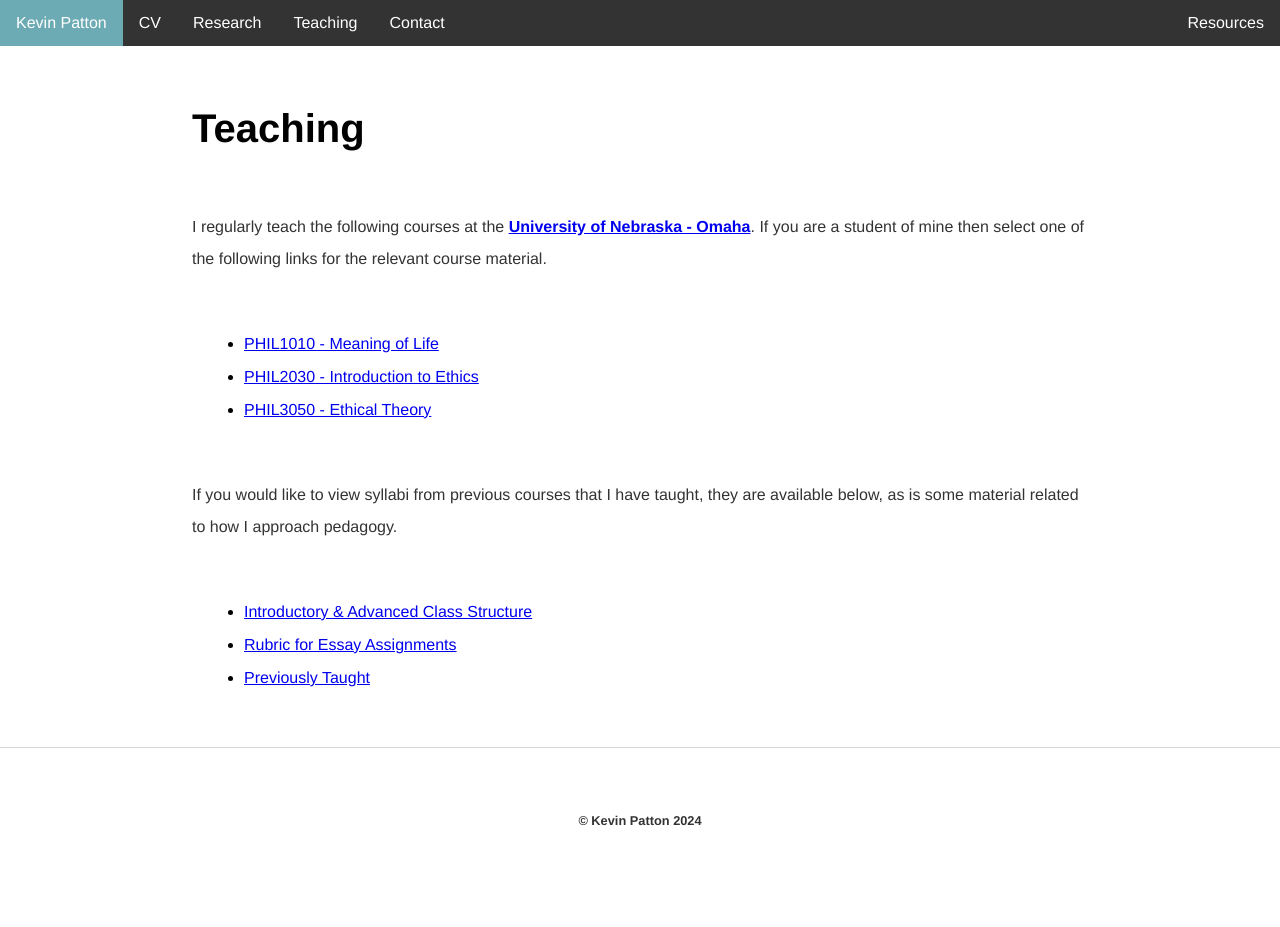
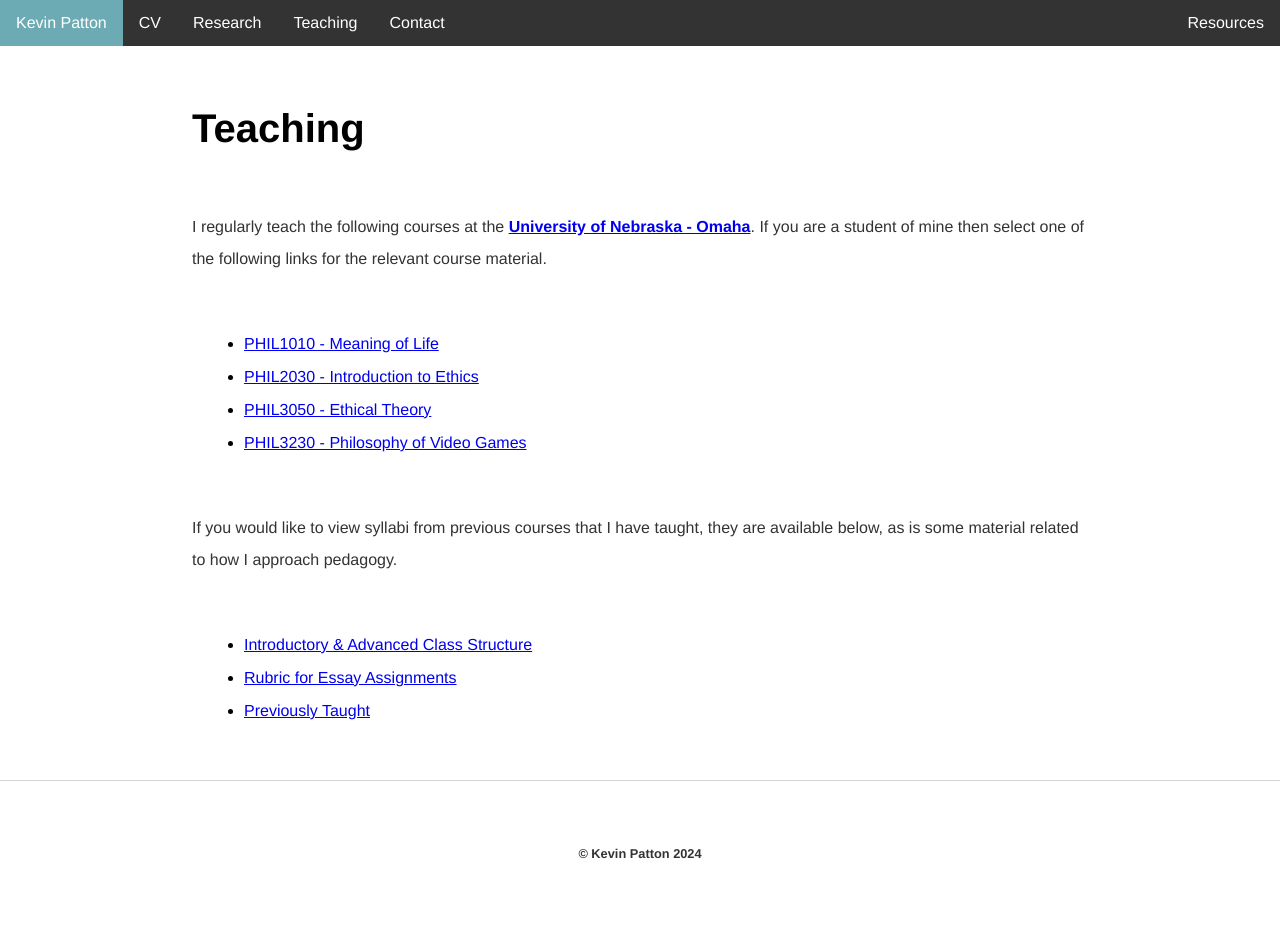
Before and after one commit to kevinjpatton/kevinjpatton.github.io, a Jekyll site: the page built from teaching/index.html, in a window 1280 px wide. Built offline with Jekyll 4.4.1, drawn with Linux system fonts in a browser that asks for light colours; Markdown is read by kramdown in place of the engine named in the settings; before the commit the page ends 900 px from its top, so only the background shows below that.

Commit message:
Update index.html

```diff
--- a/teaching/index.html
+++ b/teaching/index.html
@@ -8,6 +8,7 @@ title: Teaching - Kevin Patton
   <li><a href="/teaching/phil_1010/index.html" target="_blank">PHIL1010 - Meaning of Life</a></li>
   <li><a href="/teaching/phil_2030/index.html" target="_blank">PHIL2030 - Introduction to Ethics</a></li>
   <li><a href="/teaching/phil_3050/index.html" target="_blank">PHIL3050 - Ethical Theory</a></li>
+  <li><a href="/teaching/phil_3230/index.html" target="_blank">PHIL3230 - Philosophy of Video Games</a></li>
 </ul>
 <p>If you would like to view syllabi from previous courses that I have taught, they are available below, as is some material related to how I approach pedagogy.</p>
 <ul class="standard-list">
```
